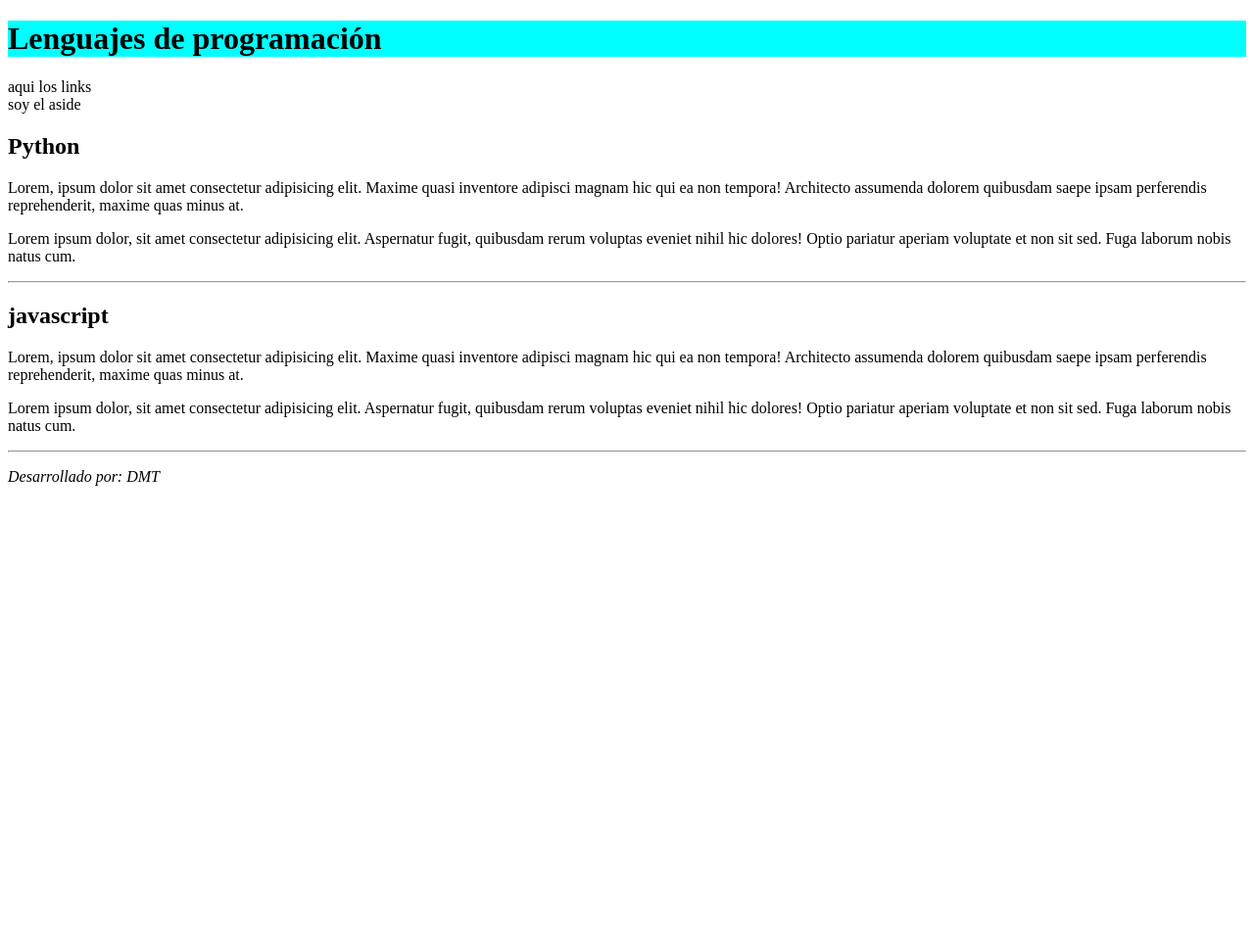
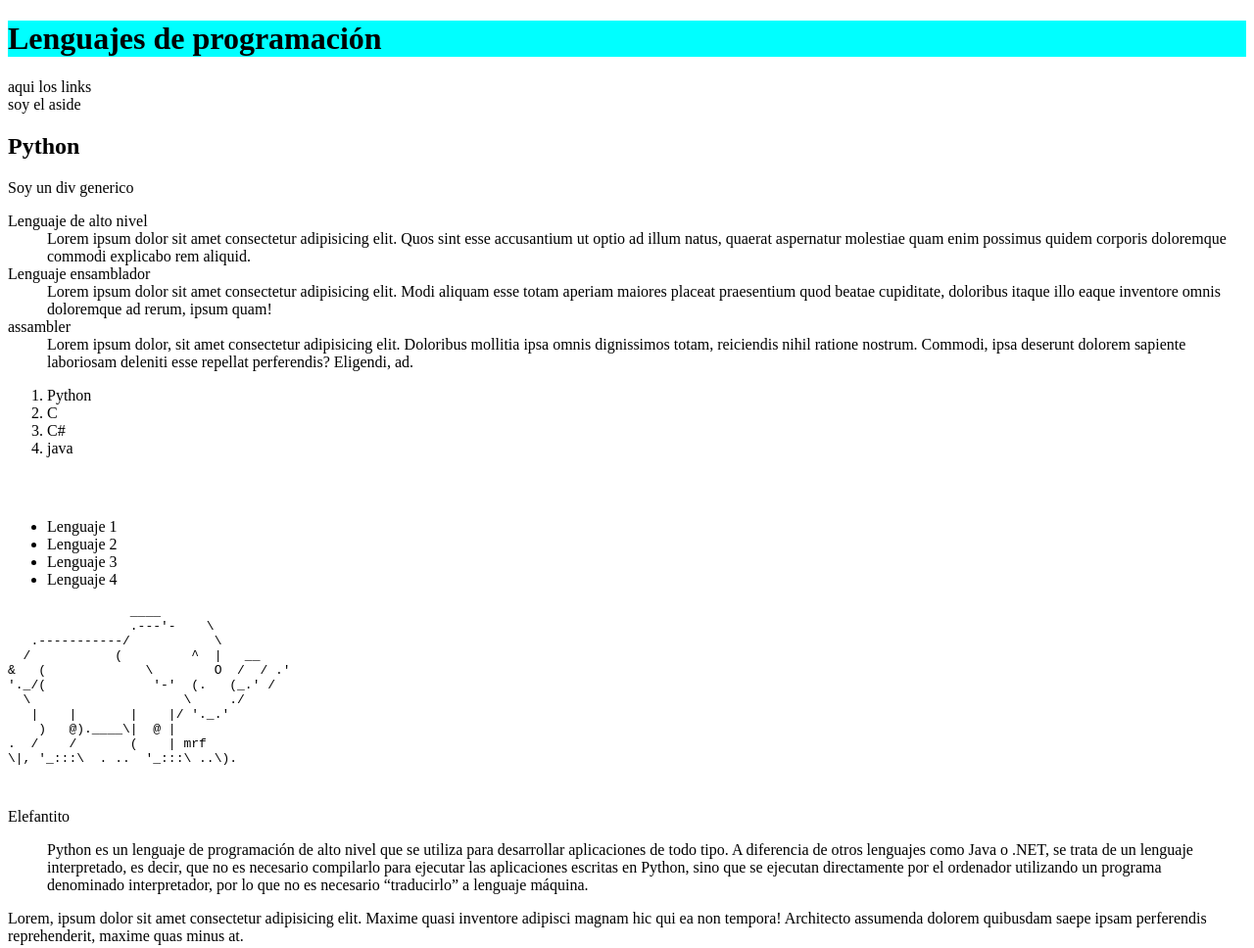
Before and after one commit to Diegomt28/Clasecetic51, a plain HTML site: page index.html in a window 1280 px wide. Shown: the top 968 px of the page at 98% size. Before the commit the page ends 800 px from the top, so only its background shows below. Drawn offline with Linux system fonts and the light colour scheme.

Commit message:
Actualizacion

```diff
--- a/index.html
+++ b/index.html
@@ -37,11 +37,65 @@
             <header>
                 <h2>Python</h2>
             </header>
+            <div>
+                Soy un div generico
+            </div>
+            <!-- Lista de definiciones -->
+            <dl>
+                <dt>Lenguaje de alto nivel</dt>
+                <dd>Lorem ipsum dolor sit amet consectetur adipisicing elit. Quos sint esse accusantium ut optio ad illum natus, quaerat aspernatur molestiae quam enim possimus quidem corporis doloremque commodi explicabo rem aliquid.</dd>
+                <dt>Lenguaje ensamblador</dt>
+                <dd>Lorem ipsum dolor sit amet consectetur adipisicing elit. Modi aliquam esse totam aperiam maiores placeat praesentium quod beatae cupiditate, doloribus itaque illo eaque inventore omnis doloremque ad rerum, ipsum quam!</dd>
+                <dt>assambler</dt>
+                <dd>Lorem ipsum dolor, sit amet consectetur adipisicing elit. Doloribus mollitia ipsa omnis dignissimos totam, reiciendis nihil ratione nostrum. Commodi, ipsa deserunt dolorem sapiente laboriosam deleniti esse repellat perferendis? Eligendi, ad.</dd>
+            </dl>
+
+            <ol>
+                <li>Python</li>
+                <li>C</li>
+                <li>C#</li>
+                <li>java</li>
+
+            </ol>
+
+            <figure>
+                <pre>
+
+                </pre>
+            </figure>
+
+            <ul>
+                <li>Lenguaje 1</li>
+                <li>Lenguaje 2</li>
+                <li>Lenguaje 3</li>
+                <li>Lenguaje 4</li>
+            </ul>
+
+            <pre>
+                ____
+                .---'-    \
+   .-----------/           \
+  /           (         ^  |   __
+&   (             \        O  /  / .'
+'._/(              '-'  (.   (_.' /
+  \                    \     ./
+   |    |       |    |/ '._.'
+    )   @).____\|  @ |
+.  /    /       (    | mrf
+\|, '_:::\  . ..  '_:::\ ..\).
+
+            </pre>
+            <figcaption>Elefantito</figcaption>
+
+            <blockquote cite="https://www.becas-santander.com/es/blog/python-que-es.html">
+                Python es un lenguaje de programación de alto nivel que se utiliza para desarrollar aplicaciones de todo tipo. A diferencia de otros lenguajes como Java o .NET, se trata de un lenguaje interpretado, es decir, que no es necesario compilarlo para ejecutar las aplicaciones escritas en Python, sino que se ejecutan directamente por el ordenador utilizando un programa denominado interpretador, por lo que no es necesario “traducirlo” a lenguaje máquina.
+
+
+            </blockquote>
 
             <p>Lorem, ipsum dolor sit amet consectetur adipisicing elit. Maxime quasi inventore adipisci magnam hic qui ea non tempora! Architecto assumenda dolorem quibusdam saepe ipsam perferendis reprehenderit, maxime quas minus at.
 
             <p>Lorem ipsum dolor, sit amet consectetur adipisicing elit. Aspernatur fugit, quibusdam rerum voluptas eveniet nihil hic dolores! Optio pariatur aperiam voluptate et non sit sed. Fuga laborum nobis natus cum.
-
             </p>
 
 
```
